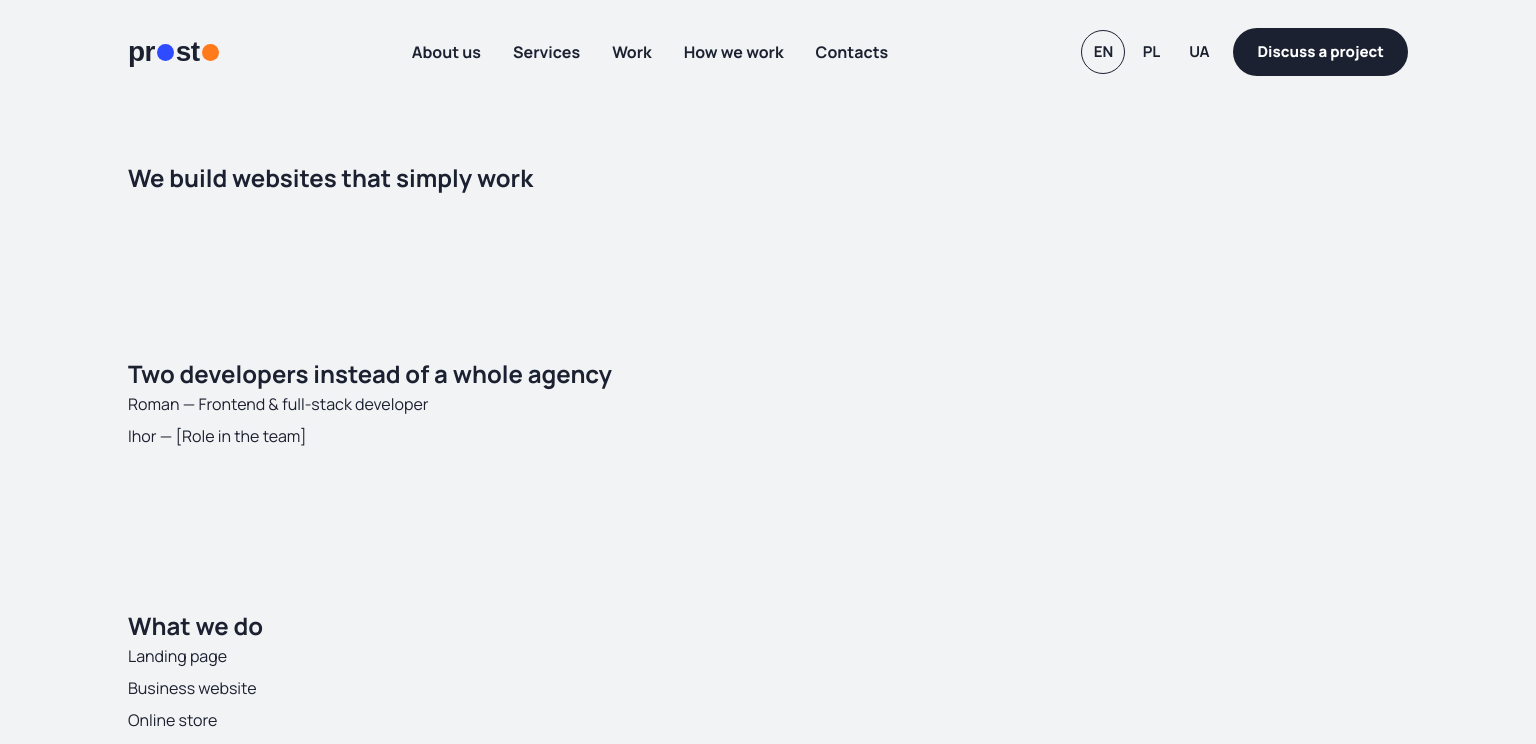
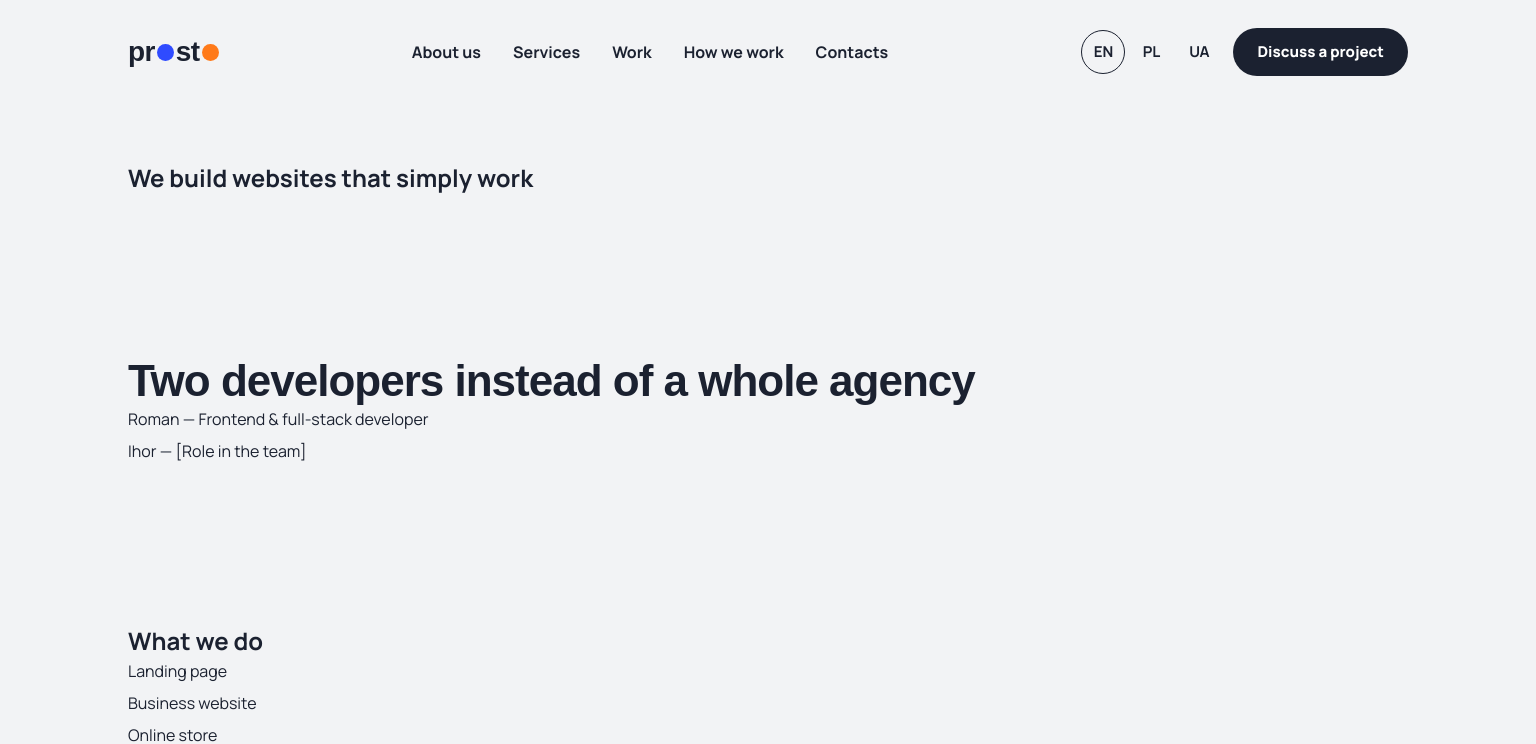
Before and after one commit to Tomkiw/ProstoTeam, a Next.js app: page /en in a window 1536 px wide. Shown: the top 744 px of the page. Built offline with nearby package versions, Linux system fonts and the light colour scheme; a web font is replaced by a local one.

Commit message:
feat: implement SectionTitle component with responsive styles and integrate into About section

```diff
--- a/src/components/sections/About/About.tsx
+++ b/src/components/sections/About/About.tsx
@@ -1,5 +1,6 @@
 import { useLocale, useTranslations } from 'next-intl';
 import { Container } from '@/components/ui/Container';
+import { SectionTitle } from '@/components/ui/SectionTitle';
 import { TEAM } from '@/data/team';
 import { SECTION_IDS } from '@/lib/constants';
 import styles from './About.module.css';
@@ -12,7 +13,7 @@ export function About() {
   return (
     <section id={SECTION_IDS.about} className={styles.section}>
       <Container>
-        <h2>{t('title')}</h2>
+        <SectionTitle>{t('title')}</SectionTitle>
         <ul className={styles.team}>
           {TEAM.map((member) => (
             <li key={member.id}>
--- /dev/null
+++ b/src/components/ui/SectionTitle/SectionTitle.module.css
@@ -0,0 +1,27 @@
+.title {
+  font-family: var(--font-heading);
+  font-size: 26px;
+  font-weight: 600;
+  line-height: 1.2;
+  letter-spacing: -0.5px;
+}
+
+@media (min-width: 768px) {
+  .title {
+    font-size: 36px;
+    line-height: 1.15;
+    letter-spacing: -1px;
+  }
+}
+
+/* До 1440 розміри однакові, тож варіанти розходяться лише тут */
+@media (min-width: 1440px) {
+  .md {
+    font-size: 44px;
+  }
+
+  .lg {
+    font-size: 52px;
+    line-height: 1.1;
+  }
+}
--- /dev/null
+++ b/src/components/ui/SectionTitle/SectionTitle.tsx
@@ -0,0 +1,17 @@
+import type { ReactNode } from 'react';
+import { cn } from '@/lib/cn';
+import styles from './SectionTitle.module.css';
+
+type SectionTitleSize = 'md' | 'lg';
+
+type SectionTitleProps = {
+  children: ReactNode;
+  /** md — більшість секцій (44px на 1440), lg — контакти (52px на 1440). */
+  size?: SectionTitleSize;
+  className?: string;
+};
+
+/** Заголовок секції (h2) за макетом: 26 / 36 / 44px. Колір успадковує від секції. */
+export function SectionTitle({ children, size = 'md', className }: SectionTitleProps) {
+  return <h2 className={cn(styles.title, styles[size], className)}>{children}</h2>;
+}
--- /dev/null
+++ b/src/components/ui/SectionTitle/index.ts
@@ -0,0 +1 @@
+export { SectionTitle } from './SectionTitle';
```
Also changed, not shown: 1 other file (tests, documents, lock files or other folders).
